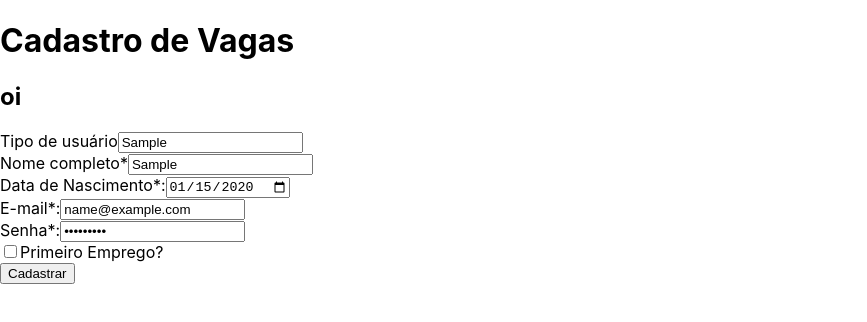
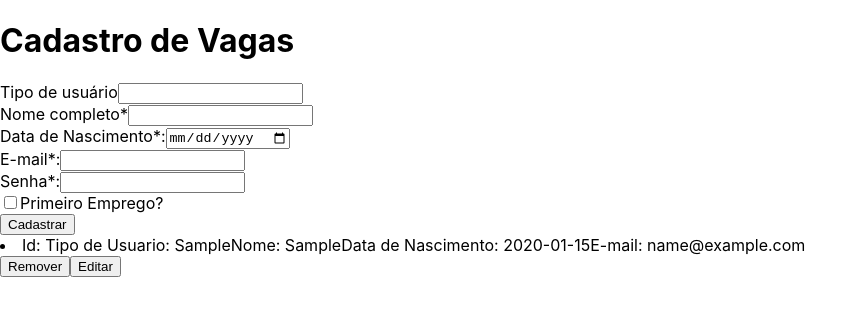
Before and after one commit to bealima/TrabalhoDuplaReact, a React (Create React App) app: page / in a window 1280 px wide. Both pictures are taken after typing "Sample", "Sample", "2020-01-15", "name@example.com", "Sample123" into the empty fields and a click on the button "Cadastrar". Shown: the top 322 px of the page, without its empty margins (0-867 px from the left). Built offline with nearby package versions, Linux system fonts and the light colour scheme.

Commit message:
Função Delete

```diff
--- a/src/App.js
+++ b/src/App.js
@@ -3,6 +3,7 @@ import HeaderCadastro from './Components/HeaderCadastro';
 import './App.css';
 
 function App() {
+
   return (
     <div>
       <HeaderCadastro/>
--- a/src/Components/Cadastro.js
+++ b/src/Components/Cadastro.js
@@ -3,53 +3,56 @@ import { useFormik } from 'formik';
 import ListaUsuarios from './ListaUsuarios';
 import {useState} from 'react';
 
-// function useFormik({
-//   initialValues
-// }){
-
-//   console.log(initialValues);
-//   return{
-//     values: initialValues
-//   }
-// }
 
 function Cadastro(){
   const formik = useFormik({
     initialValues:{
-      id: 0,
       tipoUsuario:'',
       nome:'',
       dataNasc:'',
       email:'',
       senha:''
     },
-    onSubmit: values => {
+    enableReinitialize: true,
+    onSubmit:(values, {resetForm}) => {
+
+      //let idAtual = 0
+      // idAtual= id
+      // setId(id+1)
+      // console.log(values.id)
       console.log(values)
+      if (listUsuarios.length === 0){
+        setListUsuarios([values])
+        console.log(654654)
+      }else {
+        setListUsuarios([...listUsuarios, values])
+      }
+
+      console.log('blabla',listUsuarios)
+      // formik.values.id++
+      resetForm();
+
     }
   });
-  // function Cadastrar(e){
-  //   e.preventDefault()
-  //   let usuario= {id, tipoUsuario, nome, dataNasc, email, senha}
-  //   setUsuariosCadastrados([...usuariosCadastrados, usuario])
-  //   setId(id+1)
 
-  //}
-    // const[tipoUsuario, setTipoUsuario] = useState([]);
-    // const[nome, setNome] = useState('');
-    // const[dataNasc, setDataNasc] = useState('');
-    // const[email, setEmail] = useState('');
-    // const[senha, setSenha] = useState('');
-    // const[id, setId] = useState(0);
+    const [id,setId]=useState(0)
+    const [listUsuarios,setListUsuarios]=useState([])
 
+    const handleDelete = (id) => {
+      console.log("Button delete");
+      console.log(id)
+      const list = listUsuarios.filter(usuario => usuario.nome !== id)
+      setListUsuarios(list)
+    }
 
-     const [usuariosCadastrados, setUsuariosCadastrados] = useState([])
-     const [id,setId]=useState([])
-
-
+    const handleUpdate = () => {
+      console.log("Button update");
+    }
 
   return(
     <div>
       <form  onSubmit={formik.handleSubmit}>
+
         <div>
           <label htmlFor="tipoUsuario">Tipo de usuário</label>
           <input type="text"  id="tipoUsuario" name="tipoUsuario" onChange={formik.handleChange}  value={formik.values.tipoUsuario}/>
@@ -78,7 +81,7 @@ function Cadastro(){
           <button type="submit">Cadastrar</button>
         </div>
       </form>
-      <ListaUsuarios usuarios={usuariosCadastrados} setUsuarios={setUsuariosCadastrados} />
+      <ListaUsuarios listaUsuarios={listUsuarios} onDelete={handleDelete} onUpdate={handleUpdate}/>
     </div>
   );
 }
--- a/src/Components/HeaderCadastro.js
+++ b/src/Components/HeaderCadastro.js
@@ -2,7 +2,6 @@ function HeaderCadastro (){
   return(
     <div>
       <h1>Cadastro de Vagas</h1>
-      <h2>oi</h2>
     </div>
   );
 }
--- a/src/Components/ListaUsuarios.js
+++ b/src/Components/ListaUsuarios.js
@@ -1,25 +1,15 @@
 import ItemUsuario from "./ItemUsuario";
-import Cadastro from "./Cadastro";
 
-function ListaUsuarios({usuarios, setUsuarios}){
-  function Remover(user){
-    console.log('oi')
-    let index = usuarios.findIndex((u)=>u.id=== user.id)
-    usuarios.splice(index,1)
-    setUsuarios([...usuarios])
-  };
-  function Editar(props){
-    console.log('tchau')
-    return <Cadastro/>
-  };
+
+function ListaUsuarios({listaUsuarios, onDelete, onUpdate}){
 
   return(
     <div>
-      {usuarios.map((user) => (
-        <div key={user.id}>
+      {listaUsuarios.map((user, index) => (
+        <div key={index}>
           <ItemUsuario usuario={user}/>
-          <button type="button" onClick={() => Remover(user)}>Remover</button>
-          <button type="button" onClick={() => Editar(user)}>Editar</button>
+          <button type="button" onClick={() => onDelete(user.nome)}>Remover</button>
+          <button type="button" onClick={() => onUpdate(user.nome)}>Editar</button>
         </div>
       ))}
 
```
